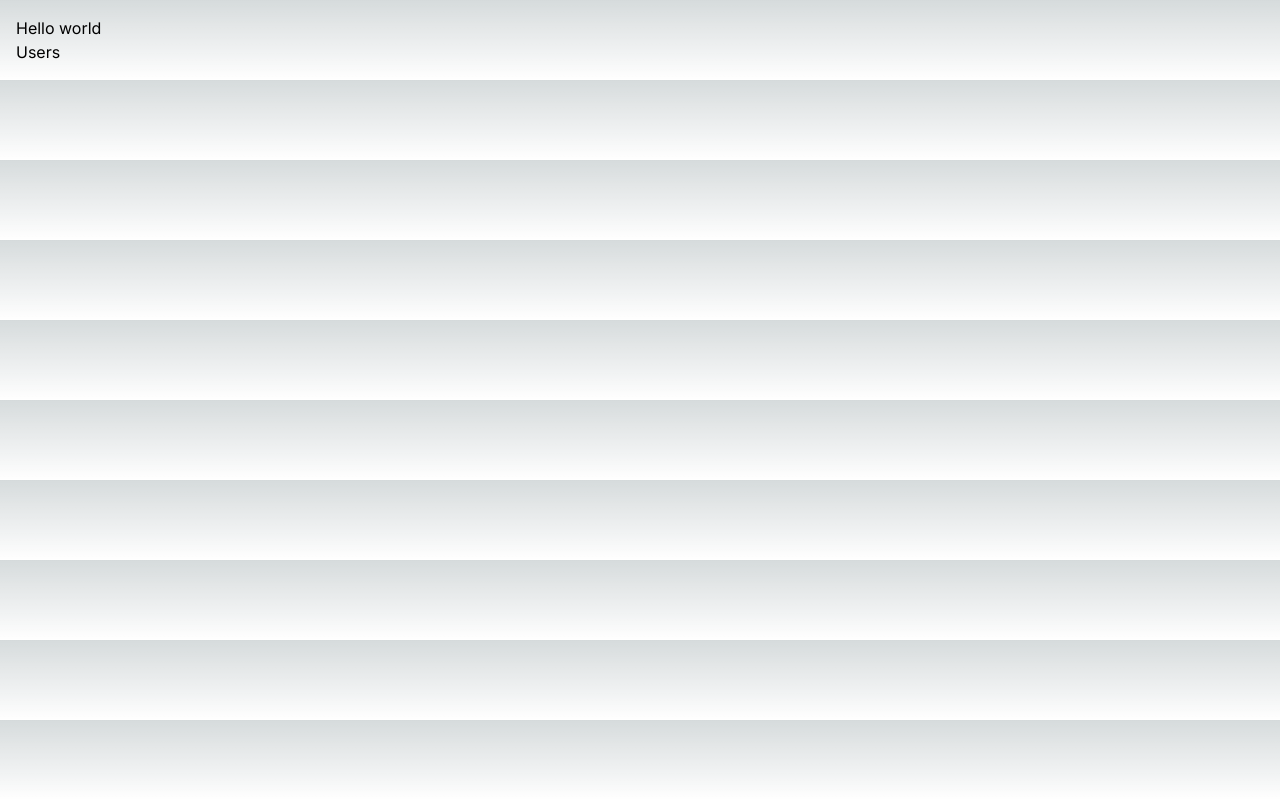
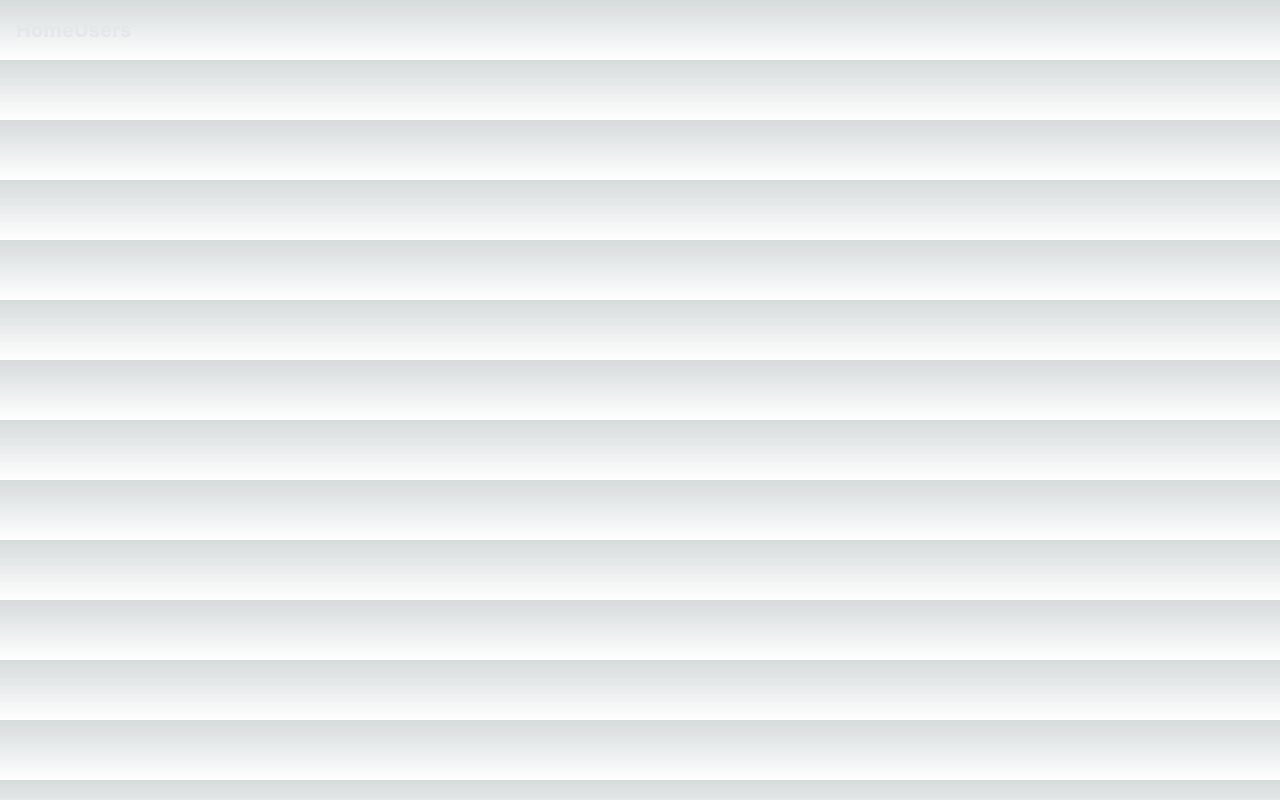
Before and after one commit to jeel-code2/Next-tsx-13, a Next.js app: page / in a window 1280 px wide. Built offline with nearby package versions, Linux system fonts and the light colour scheme.

Commit message:
Started styling pages and adding components

```diff
--- /dev/null
+++ b/app/components/NavBar.tsx
@@ -0,0 +1,14 @@
+import React from 'react'
+import Image from 'next/image'
+import Link from 'next/link'
+
+const Navbar = () => {
+  return (
+    <div className='p-4 text-xl text-gray-200 m-0 font-extrabold flex flex-row'>
+      <Link href={"/"}>Home</Link>
+      <Link href={"/users"}>Users</Link>
+    </div>
+  )
+}
+
+export default Navbar
--- a/app/globals.css
+++ b/app/globals.css
@@ -97,7 +97,6 @@ body {
       rgb(var(--background-end-rgb))
     )
     rgb(var(--background-start-rgb));
-  padding: 1rem;
 }
 
 a {
--- a/app/page.tsx
+++ b/app/page.tsx
@@ -1,12 +1,11 @@
-import Image from 'next/image'
-import styles from './page.module.css'
-import Link from 'next/link'
+import Image from 'next/image';
+import styles from './page.module.css';
+import NavBar from './components/NavBar';
 
 export default function Home() {
   return (
     <main>
-      <h1>Hello world</h1>
-      <Link href="/users">Users</Link>
+      <NavBar />
     </main>
-  )
+  );
 }
--- a/app/users/page.tsx
+++ b/app/users/page.tsx
@@ -10,7 +10,7 @@ const usersPage = async () => {
   const users: User [] = await res.json();
   return (
     <>
-      <h1>Users</h1>
+      <h1 className='text-6xl p-6 my-4 text-gray-200 hover:text-gray-100 font-extrabold'>Users</h1>
       <ul>
         {users.map(user => <li key={user.id}>{user.name}</li>)}
       </ul>
```
